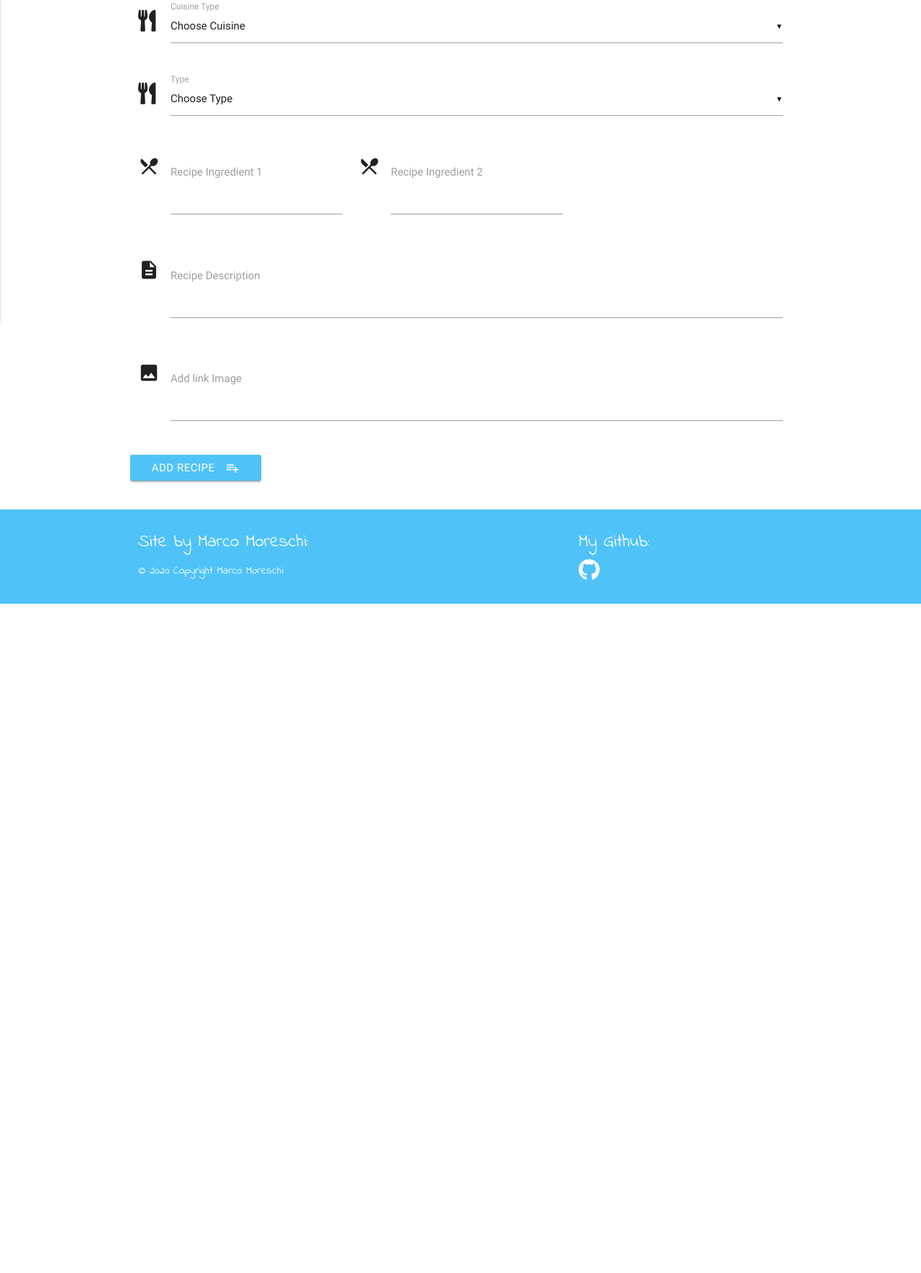
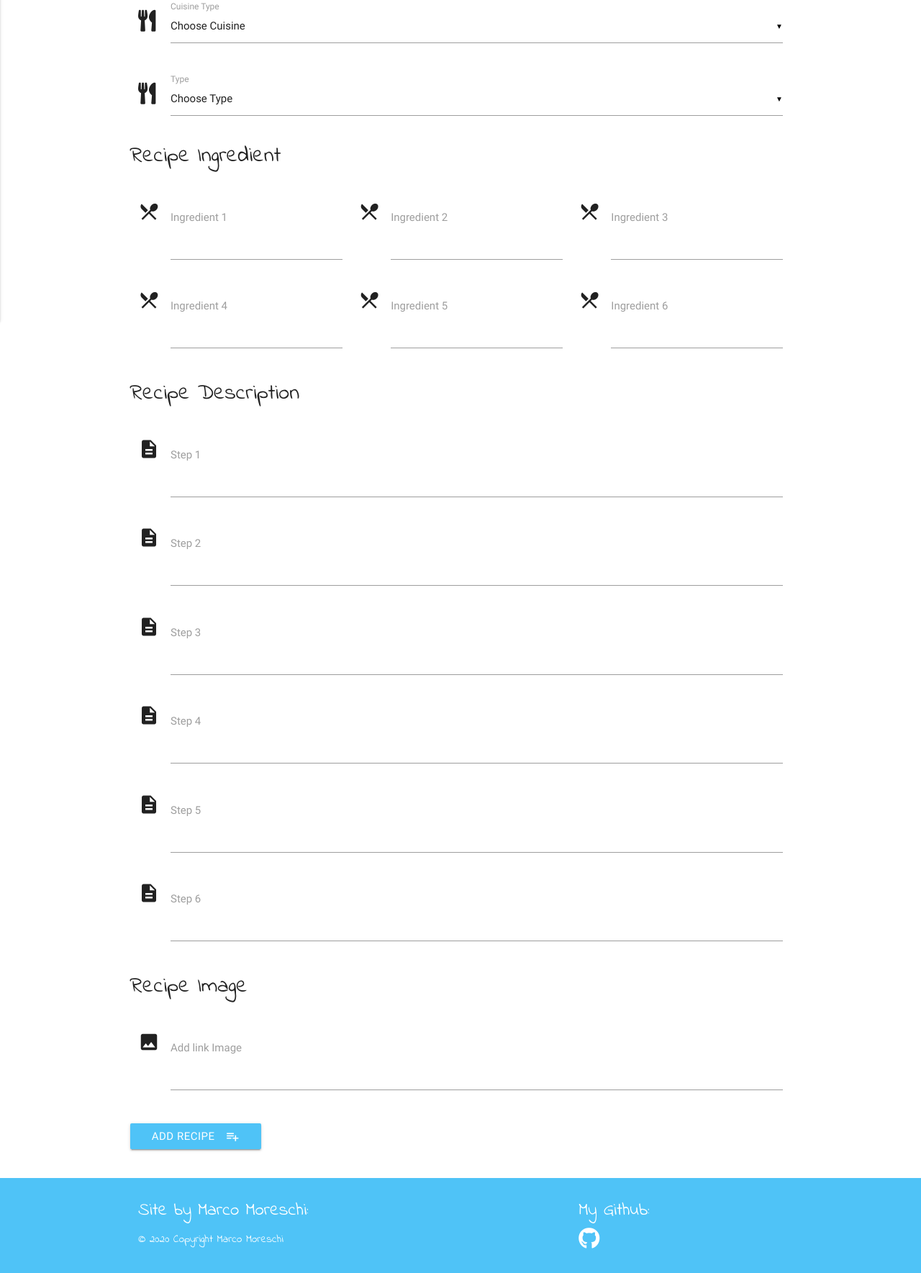
Before and after one commit to marcomoreschi/milestone-3, a Flask app: page /add_recipe in a window 1280 px wide. Shown: the part 414-2183 px from the top of the page at 72% size. Before the commit the page ends 1253 px from the top, so only its background shows below. Run offline with Flask 2, Linux system fonts and the light colour scheme; data that the repository does not hold is empty; some libraries are stand-ins or nearby versions.

Commit message:
Added more steps for recipe description and ingredients

```diff
--- a/templates/addrecipe.html
+++ b/templates/addrecipe.html
@@ -43,28 +43,79 @@
                 <label>Type</label>
             </div>
         </div>
-
+        <div class="row">
+               <h5 class="standard-font" style="font-size: 30px">Recipe Ingredient</h5>
+        </div>
         <div class="row">
             <div class="input-field col s12 m4">
                 <i class="material-icons prefix">local_dining</i>
                 <textarea name="recipe_ingredients" id="recipe_ingredients" class="materialize-textarea"></textarea>
-                <label for="icon_telephone">Recipe Ingredient 1</label>
+                <label for="icon_telephone"> Ingredient 1</label>
             </div>
             <div class="input-field col s12 m4">
                 <i class="material-icons prefix">local_dining</i>
                 <textarea name="recipe_ingredients_1" id="recipe_ingredients_1" class="materialize-textarea"></textarea>
-                <label for="icon_telephone">Recipe Ingredient 2</label>
+                <label for="icon_telephone">Ingredient 2</label>
+            </div>
+            <div class="input-field col s12 m4">
+                <i class="material-icons prefix">local_dining</i>
+                <textarea name="recipe_ingredients_2" id="recipe_ingredients_2" class="materialize-textarea"></textarea>
+                <label for="icon_telephone">Ingredient 3</label>
+            </div>
+            <div class="input-field col s12 m4">
+                <i class="material-icons prefix">local_dining</i>
+                <textarea name="recipe_ingredients_3" id="recipe_ingredients_3" class="materialize-textarea"></textarea>
+                <label for="icon_telephone"> Ingredient 4</label>
+            </div>
+            <div class="input-field col s12 m4">
+                <i class="material-icons prefix">local_dining</i>
+                <textarea name="recipe_ingredients_4" id="recipe_ingredients_4" class="materialize-textarea"></textarea>
+                <label for="icon_telephone">Ingredient 5</label>
+            </div>
+            <div class="input-field col s12 m4">
+                <i class="material-icons prefix">local_dining</i>
+                <textarea name="recipe_ingredients_5" id="recipe_ingredients_5" class="materialize-textarea"></textarea>
+                <label for="icon_telephone">Ingredient 6</label>
             </div>
         </div>
-
+        <div class="row">
+                <h5 class="standard-font" style="font-size: 30px">Recipe Description</h5>
+        </div>
         <div class="row">
             <div class="input-field col s12">
                 <i class="material-icons prefix">description</i>
                 <textarea name="recipe_description" id="recipe_description" class="materialize-textarea"></textarea>
-                <label for="icon_telephone">Recipe Description</label>
+                <label for="icon_telephone">Step 1</label>
+            </div>
+            <div class="input-field col s12">
+                <i class="material-icons prefix">description</i>
+                <textarea name="recipe_description" id="recipe_description_1" class="materialize-textarea"></textarea>
+                <label for="icon_telephone">Step 2</label>
+            </div>
+            <div class="input-field col s12">
+                <i class="material-icons prefix">description</i>
+                <textarea name="recipe_description" id="recipe_description_2" class="materialize-textarea"></textarea>
+                <label for="icon_telephone">Step 3</label>
+            </div>
+            <div class="input-field col s12">
+                <i class="material-icons prefix">description</i>
+                <textarea name="recipe_description" id="recipe_description_3" class="materialize-textarea"></textarea>
+                <label for="icon_telephone">Step 4</label>
+            </div>
+            <div class="input-field col s12">
+                <i class="material-icons prefix">description</i>
+                <textarea name="recipe_description" id="recipe_description_4" class="materialize-textarea"></textarea>
+                <label for="icon_telephone">Step 5</label>
+            </div>
+            <div class="input-field col s12">
+                <i class="material-icons prefix">description</i>
+                <textarea name="recipe_description" id="recipe_description_5" class="materialize-textarea"></textarea>
+                <label for="icon_telephone">Step 6</label>
             </div>
         </div>
-
+        <div class="row">
+                <h5 class="standard-font" style="font-size: 30px">Recipe Image</h5>
+        </div>
         <div class="row">
             <div class="input-field col s12">
                 <i class="material-icons prefix">image</i>
--- a/templates/the_recipes.html
+++ b/templates/the_recipes.html
@@ -17,6 +17,10 @@
                 <h5 class="card-title standard-font">INGREDIENT</h5>
                 <li class="standard-font">{{recipe.recipe_ingredients.capitalize()}}</li>
                 <li class="standard-font">{{recipe.recipe_ingredients_1.capitalize()}}</li>
+                <li class="standard-font">{{recipe.recipe_ingredients_2.capitalize()}}</li>
+                <li class="standard-font">{{recipe.recipe_ingredients_3.capitalize()}}</li>
+                <li class="standard-font">{{recipe.recipe_ingredients_4.capitalize()}}</li>
+                <li class="standard-font">{{recipe.recipe_ingredients_5.capitalize()}}</li>
             </div>
     </div>
 
```
